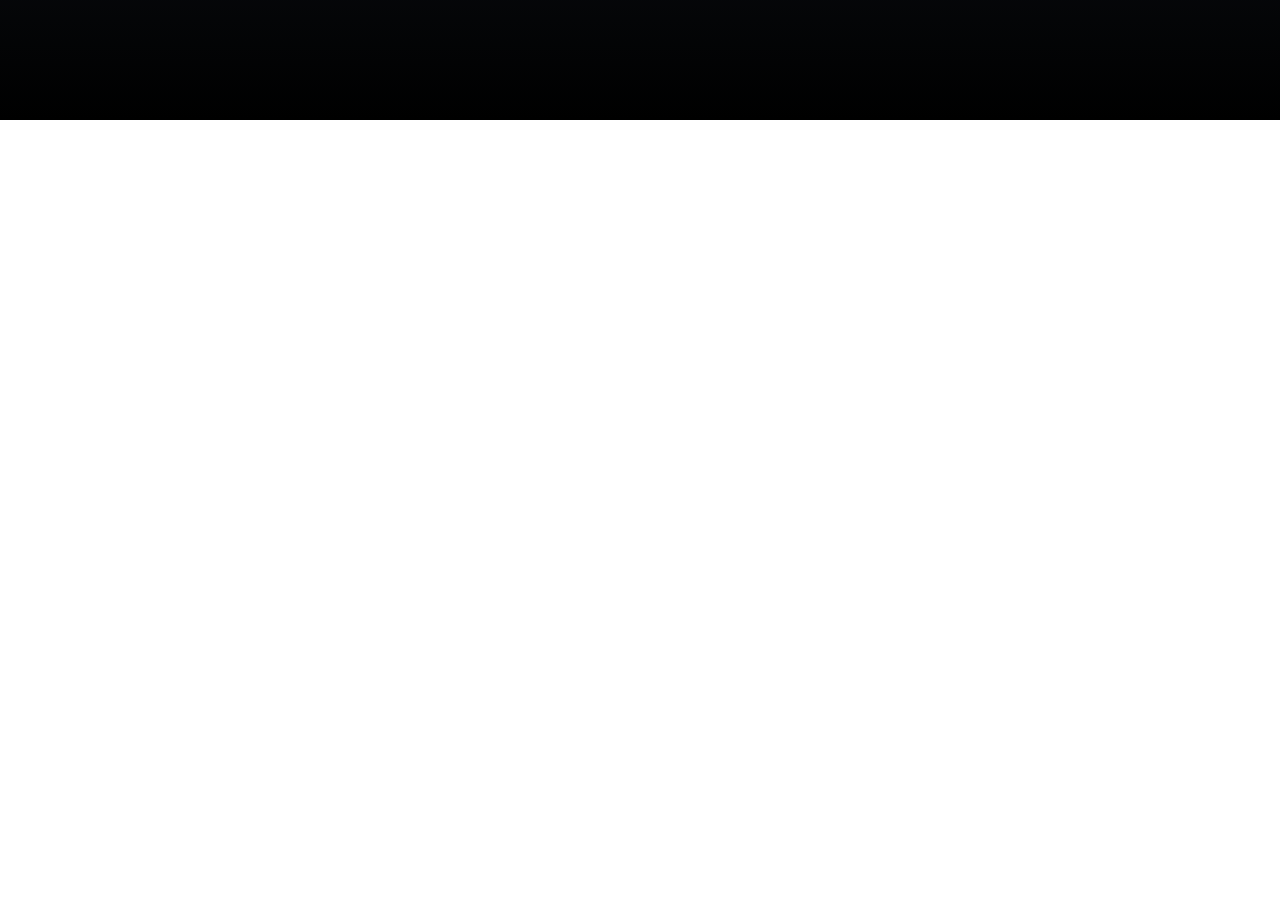
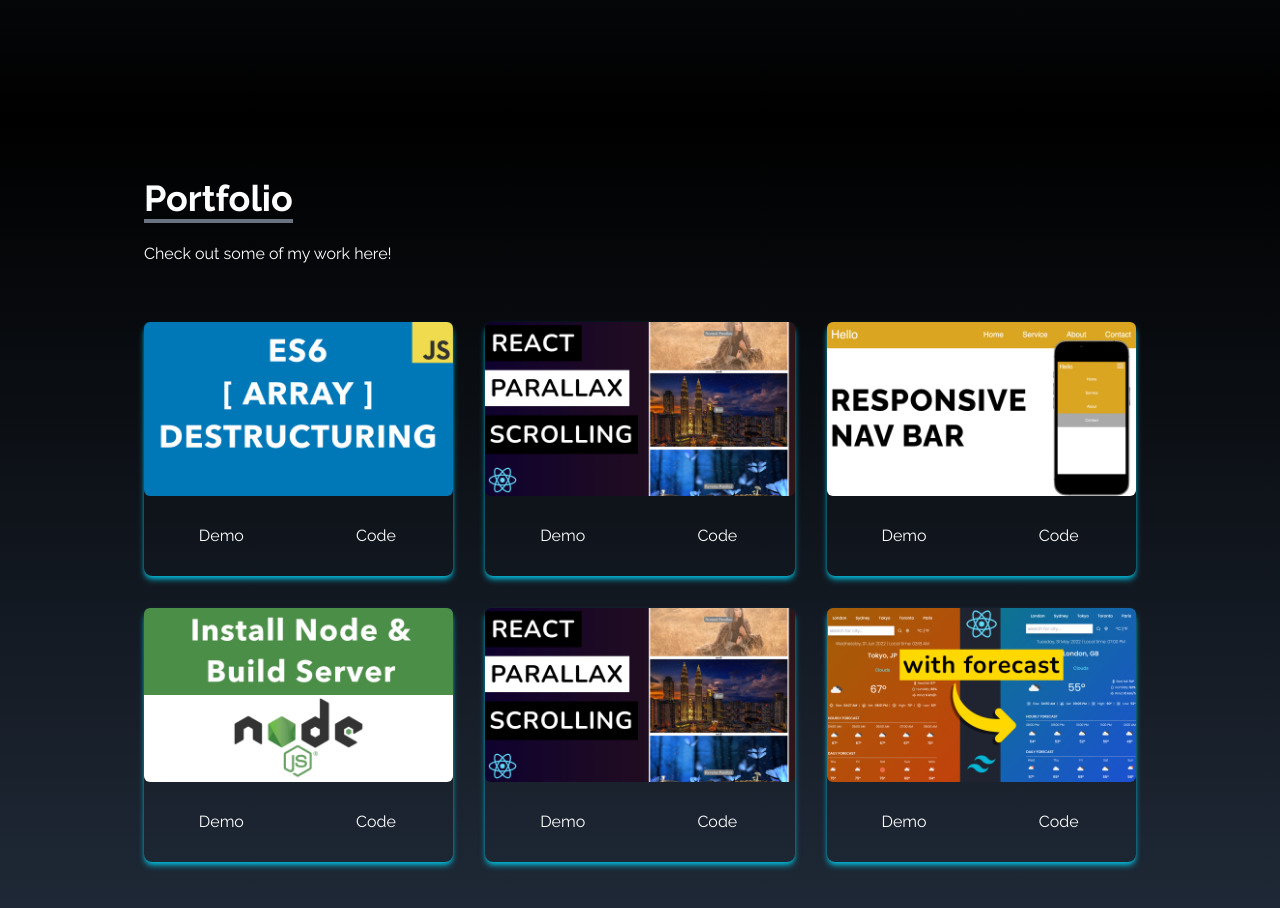
Before and after one commit to viniciussrusso/react-portfolio, a React (Create React App) app: page / in a window 1280 px wide. Shown: the part 1480-2388 px from the top of the page. Before the commit the page ends 1600 px from the top, so only its background shows below. Built offline with nearby package versions, Linux system fonts and the light colour scheme.

Commit message:
Portfolio added

```diff
--- a/src/App.js
+++ b/src/App.js
@@ -3,14 +3,16 @@
 import { Home } from "./components/Home";
 import { SocialLinks } from "./components/SocialLinks";
 import { Above } from "./components/Above";
+import { Portfolio } from "./components/Portfolio";
 
 function App() {
   return (
     <div>
       <NavBar />
       <Home />
+      <Above />
+      <Portfolio />
       <SocialLinks />
-      <Above />
     </div>
   );
 }
--- /dev/null
+++ b/src/components/Portfolio.jsx
@@ -0,0 +1,75 @@
+import React from "react";
+import arrayDestruct from "../assets/portfolio/arrayDestruct.jpg";
+import installNode from "../assets/portfolio/installNode.jpg";
+import navBar from "../assets/portfolio/navbar.jpg";
+import reactParallax from "../assets/portfolio/reactParallax.jpg";
+import reactSmooth from "../assets/portfolio/reactParallax.jpg";
+import reactWeather from "../assets/portfolio/reactWeather.jpg";
+
+export const Portfolio = () => {
+  const portfolios = [
+    {
+      id: 1,
+      src: arrayDestruct,
+    },
+    {
+      id: 2,
+      src: reactParallax,
+    },
+    {
+      id: 3,
+      src: navBar,
+    },
+    {
+      id: 4,
+      src: installNode,
+    },
+    {
+      id: 5,
+      src: reactSmooth,
+    },
+    {
+      id: 6,
+      src: reactWeather,
+    },
+  ];
+
+  return (
+    <div
+      name="portfolio"
+      className="bg-gradient-to-b from-black to-gray-800 w-full text-white md:h-screen"
+    >
+      <div className="max-w-screen-lg p-4 mx-auto flex flex-col justify-center w-full h-full">
+        <div className="pb-8">
+          <p className="text-4xl font-bold inline border-b-4 border-gray-500 hover:text-cyan-500">
+            Portfolio
+          </p>
+          <p className="py-6">Check out some of my work here!</p>
+        </div>
+
+        <div
+          key=""
+          className="grid sm:grid-cols-2 md:grid-cols-3 gap-8 px-12 sm:px-0"
+        >
+          {portfolios.map(({ id, src }) => (
+            <div key={id} className="shadow-md shadow-cyan-500 rounded-lg">
+              <img
+                src={src}
+                alt=""
+                className="rounded-md duration-200 hover:scale-105"
+              />
+              <div className="flex items-center justify-center">
+                <button className="w-1/2 px-6 py-3 m-4 duration-200 hover:scale-105  hover:text-cyan-500">
+                  Demo
+                </button>
+                <button className="w-1/2 px-6 py-3 m-4 duration-200 hover:scale-105  hover:text-cyan-500">
+                  Code
+                </button>
+              </div>
+            </div>
+          ))}
+        </div>
+      </div>
+    </div>
+  );
+};
```
